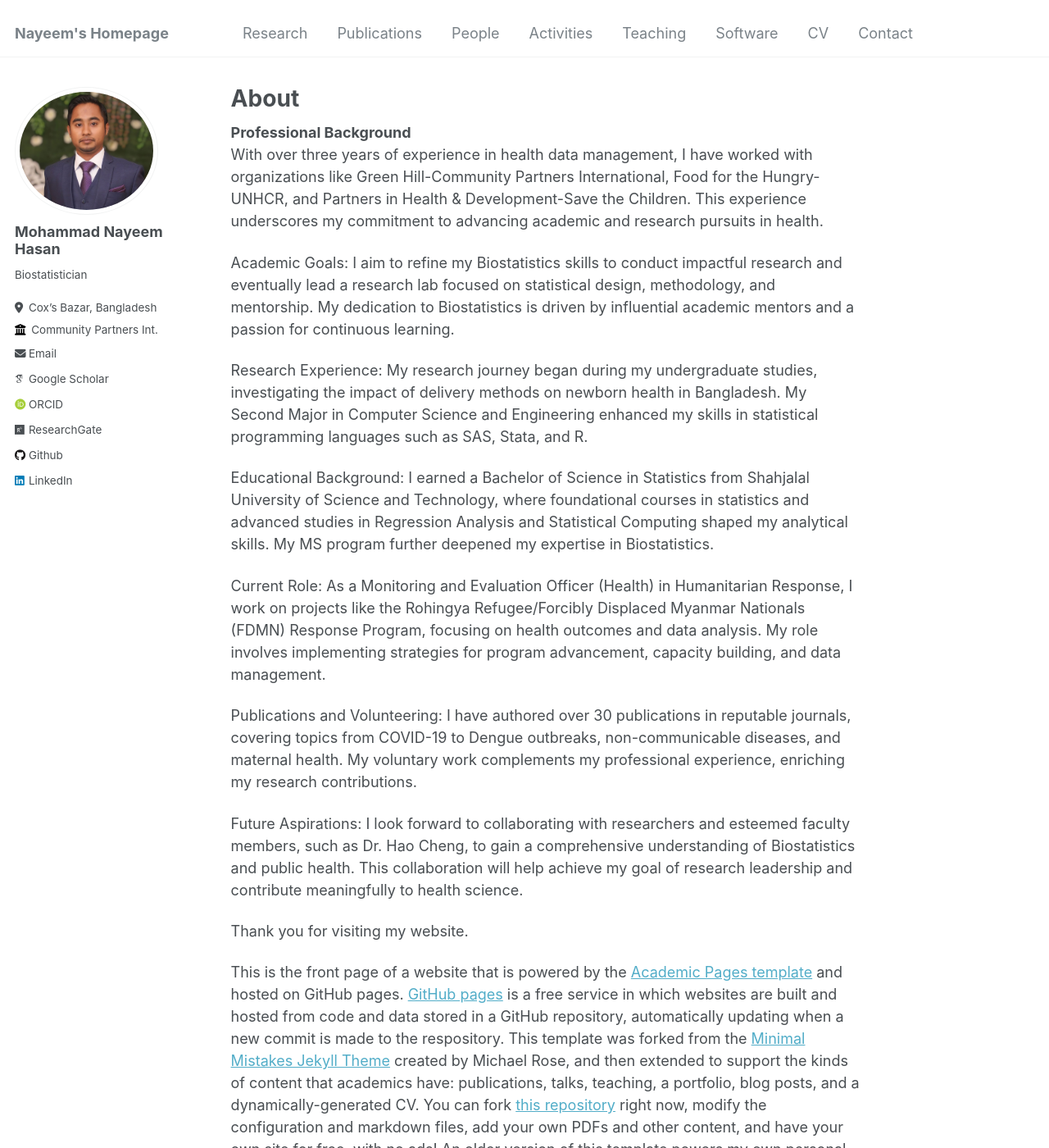
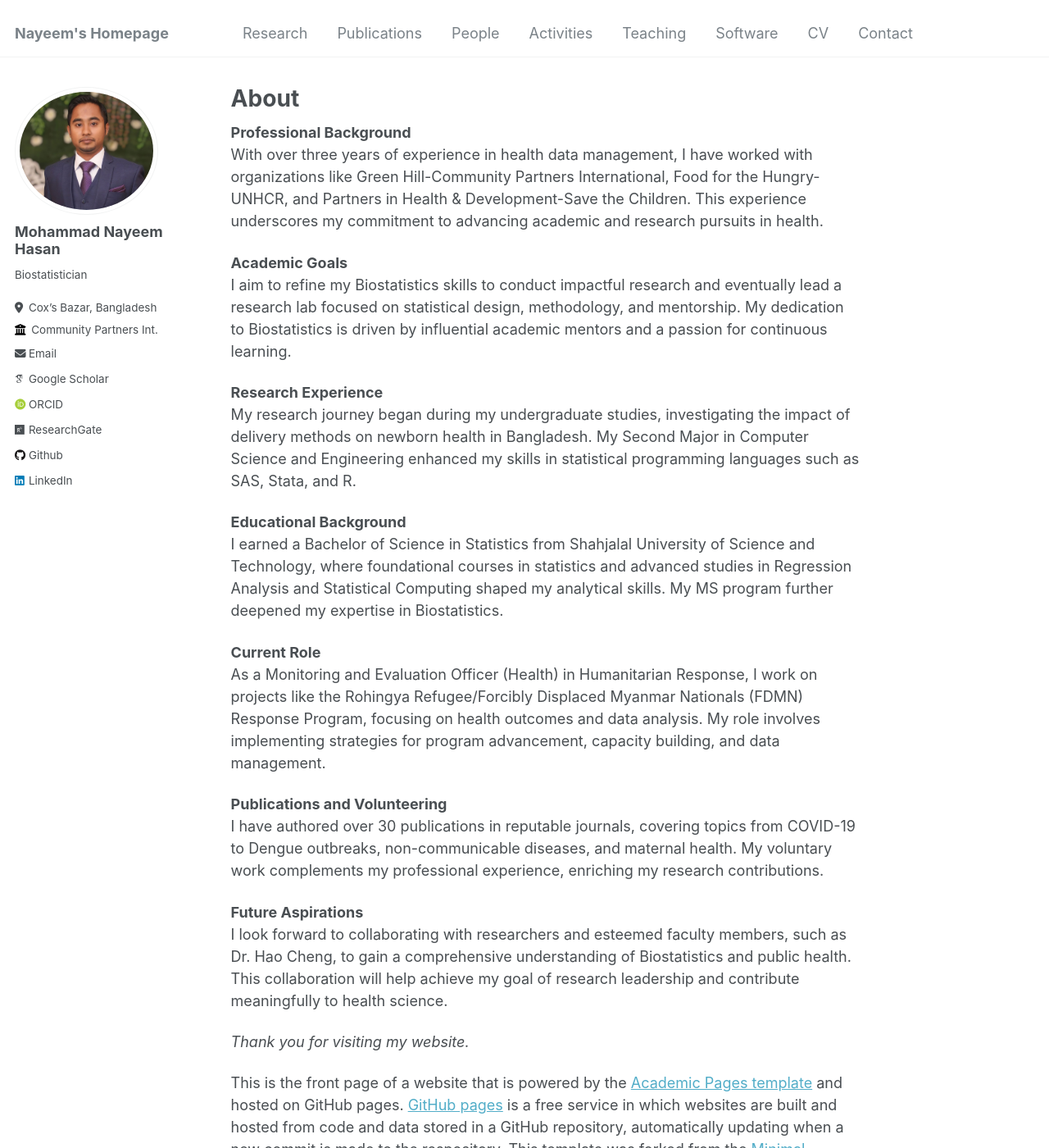
Before and after one commit to nayeemlab/nayeemlab.github.io, a Jekyll site: the page built from _pages/about.md, in a window 1280 px wide and 1400 px high. Shown: the whole window at 82% size. Built offline with Jekyll 4.4.1, drawn with Linux system fonts in a browser that asks for light colours; some web fonts are replaced.

Commit message:
Update about.md

```diff
--- a/_pages/about.md
+++ b/_pages/about.md
@@ -11,19 +11,31 @@ redirect_from:
 <br>
 With over three years of experience in health data management, I have worked with organizations like Green Hill-Community Partners International, Food for the Hungry-UNHCR, and Partners in Health & Development-Save the Children. This experience underscores my commitment to advancing academic and research pursuits in health.
 
-Academic Goals: I aim to refine my Biostatistics skills to conduct impactful research and eventually lead a research lab focused on statistical design, methodology, and mentorship. My dedication to Biostatistics is driven by influential academic mentors and a passion for continuous learning.
+**Academic Goals**
+<br>
+I aim to refine my Biostatistics skills to conduct impactful research and eventually lead a research lab focused on statistical design, methodology, and mentorship. My dedication to Biostatistics is driven by influential academic mentors and a passion for continuous learning.
 
-Research Experience: My research journey began during my undergraduate studies, investigating the impact of delivery methods on newborn health in Bangladesh. My Second Major in Computer Science and Engineering enhanced my skills in statistical programming languages such as SAS, Stata, and R.
+**Research Experience**
+<br>
+My research journey began during my undergraduate studies, investigating the impact of delivery methods on newborn health in Bangladesh. My Second Major in Computer Science and Engineering enhanced my skills in statistical programming languages such as SAS, Stata, and R.
 
-Educational Background: I earned a Bachelor of Science in Statistics from Shahjalal University of Science and Technology, where foundational courses in statistics and advanced studies in Regression Analysis and Statistical Computing shaped my analytical skills. My MS program further deepened my expertise in Biostatistics.
+**Educational Background**
+<br>
+I earned a Bachelor of Science in Statistics from Shahjalal University of Science and Technology, where foundational courses in statistics and advanced studies in Regression Analysis and Statistical Computing shaped my analytical skills. My MS program further deepened my expertise in Biostatistics.
 
-Current Role: As a Monitoring and Evaluation Officer (Health) in Humanitarian Response, I work on projects like the Rohingya Refugee/Forcibly Displaced Myanmar Nationals (FDMN) Response Program, focusing on health outcomes and data analysis. My role involves implementing strategies for program advancement, capacity building, and data management.
+**Current Role**
+<br>
+As a Monitoring and Evaluation Officer (Health) in Humanitarian Response, I work on projects like the Rohingya Refugee/Forcibly Displaced Myanmar Nationals (FDMN) Response Program, focusing on health outcomes and data analysis. My role involves implementing strategies for program advancement, capacity building, and data management.
 
-Publications and Volunteering: I have authored over 30 publications in reputable journals, covering topics from COVID-19 to Dengue outbreaks, non-communicable diseases, and maternal health. My voluntary work complements my professional experience, enriching my research contributions.
+**Publications and Volunteering**
+<br>
+I have authored over 30 publications in reputable journals, covering topics from COVID-19 to Dengue outbreaks, non-communicable diseases, and maternal health. My voluntary work complements my professional experience, enriching my research contributions.
 
-Future Aspirations: I look forward to collaborating with researchers and esteemed faculty members, such as Dr. Hao Cheng, to gain a comprehensive understanding of Biostatistics and public health. This collaboration will help achieve my goal of research leadership and contribute meaningfully to health science.
+**Future Aspirations**
+<br>
+I look forward to collaborating with researchers and esteemed faculty members, such as Dr. Hao Cheng, to gain a comprehensive understanding of Biostatistics and public health. This collaboration will help achieve my goal of research leadership and contribute meaningfully to health science.
 
-Thank you for visiting my website.
+*Thank you for visiting my website.*
 
 
 
```
